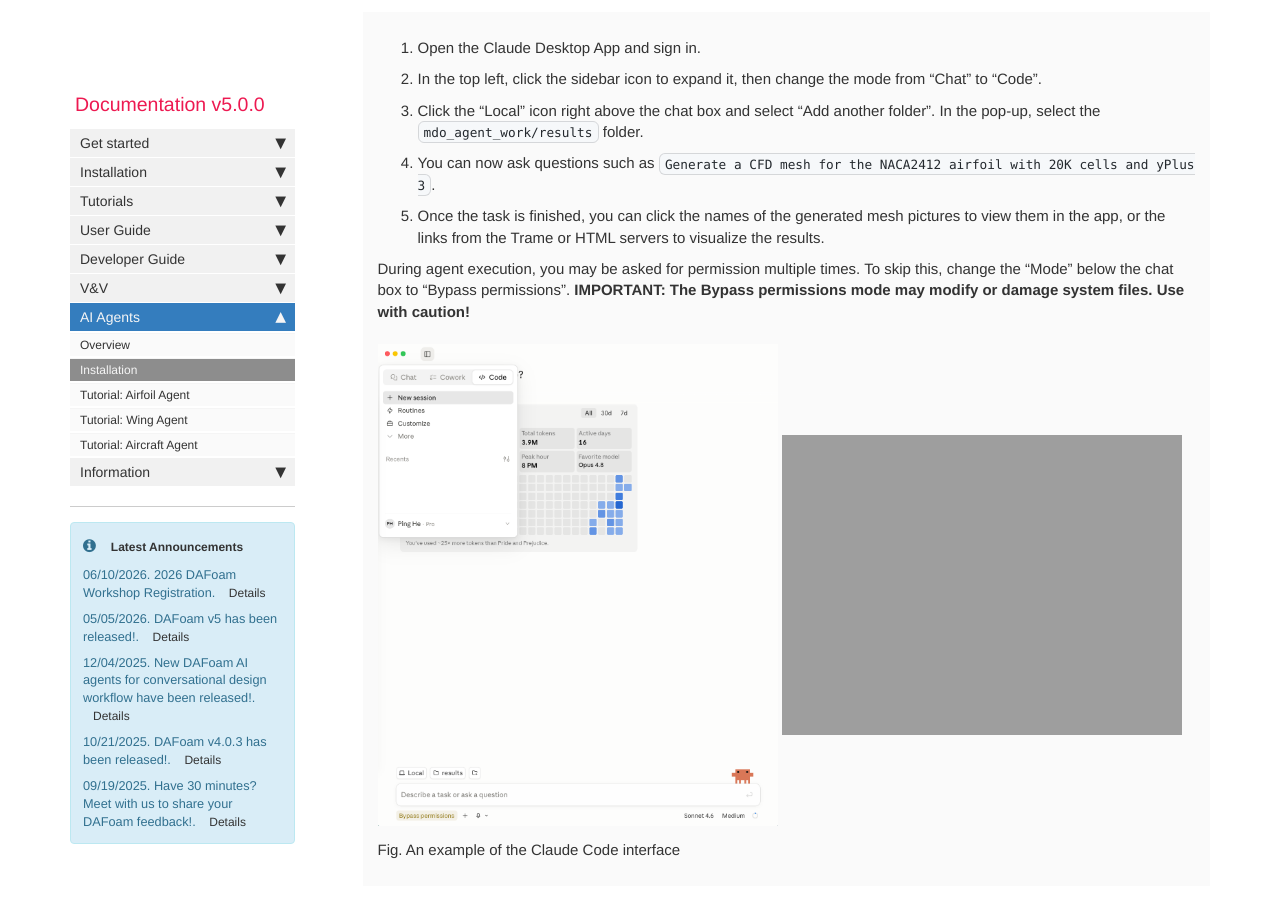
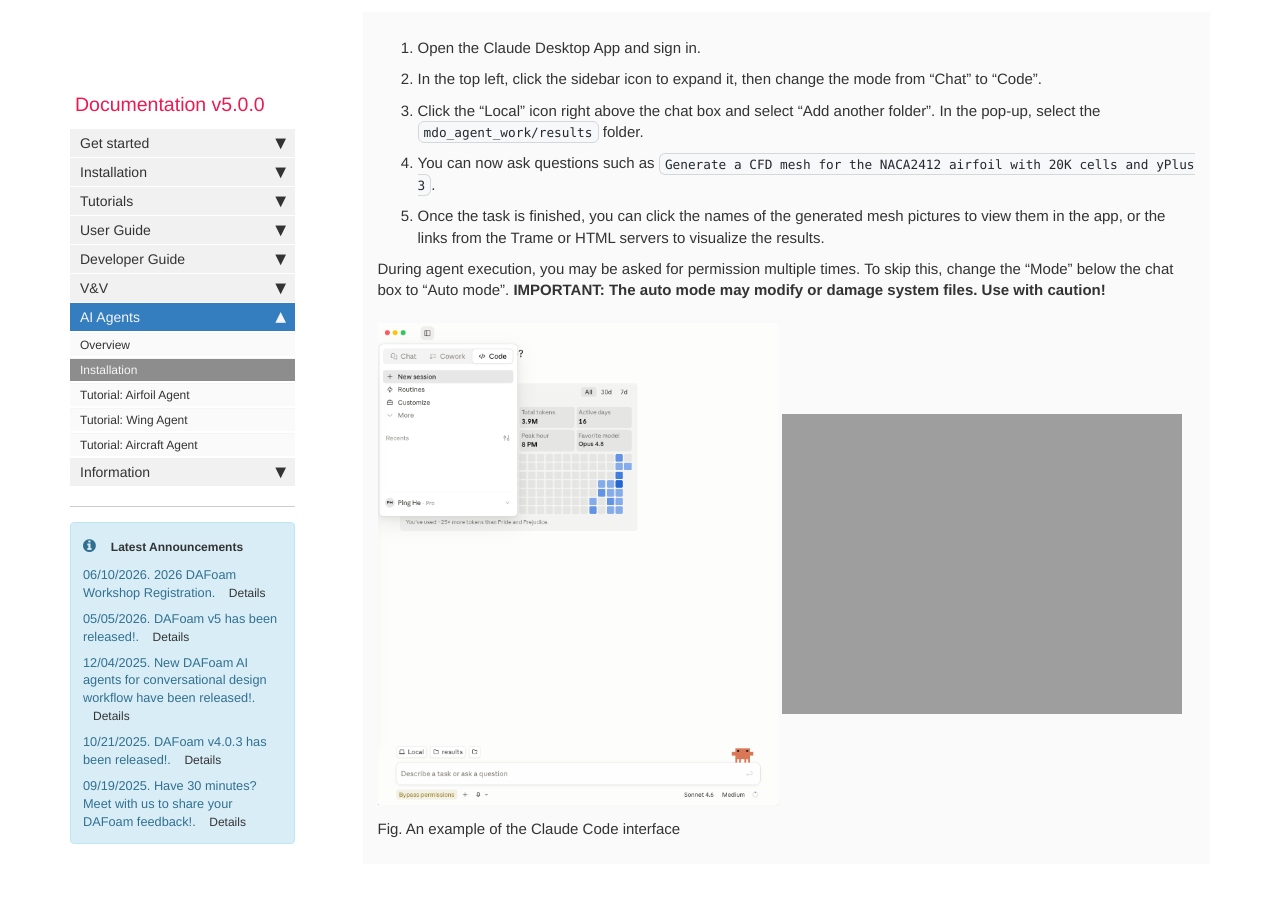
Before and after one commit to DAFoam/DAFoam.github.io, a Jekyll site: the page built from pages/mydoc/mydoc_ai_agent_installation.md, in a window 1280 px wide and 900 px high, scrolled down 2050 px. Built offline with Jekyll 4.4.1, drawn with Linux system fonts in a browser that asks for light colours; comment, search, counter and statistics services are not loaded.

Commit message:
content update

```diff
--- a/pages/mydoc/mydoc_ai_agent_installation.md
+++ b/pages/mydoc/mydoc_ai_agent_installation.md
@@ -71,7 +71,7 @@ Follow the instructions below for your selected LLM to test the installation by
 
 5. Once the task is finished, you can click the names of the generated mesh pictures to view them in the app, or the links from the Trame or HTML servers to visualize the results.
 
-During agent execution, you may be asked for permission multiple times. To skip this, change the "Mode" below the chat box to "Bypass permissions". **IMPORTANT: The Bypass permissions mode may modify or damage system files. Use with caution!**
+During agent execution, you may be asked for permission multiple times. To skip this, change the "Mode" below the chat box to "Auto mode". **IMPORTANT: The auto mode may modify or damage system files. Use with caution!**
 
 <img src="{{ site.url }}{{ site.baseurl }}/images/tutorials/AI-installation-claude-app.png" style="width:400px !important;" />
 <img src="{{ site.url }}{{ site.baseurl }}/images/tutorials/AI-installation-claude-result.png" style="width:400px !important;" />
@@ -84,7 +84,7 @@ Fig. An example of the Claude Code interface
 
 1. Open the Codex Desktop App and sign in.
 
-2. Click the "folder" icon right below the chat box and select "Add new project"->"Use existing folder". In the pop-up, select the `mdo_agent_work/results` folder.
+2. Click the "folder" icon right below the chat box and select "Add new project/Use an existing folder". In the pop-up, select the `mdo_agent_work/results` folder.
 
 3. You can now ask questions such as `Generate a CFD mesh for the NACA2412 airfoil with 20K cells and yPlus 3`.
 
```
